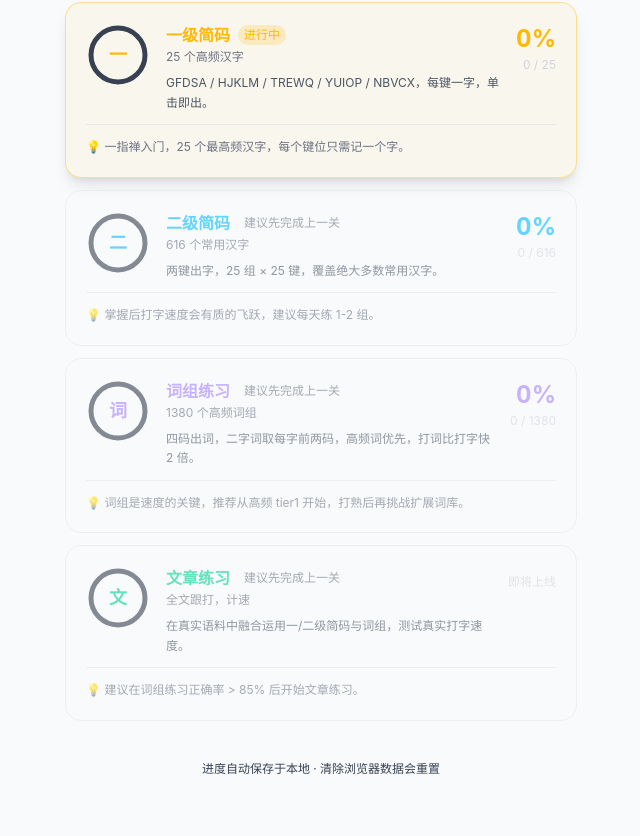
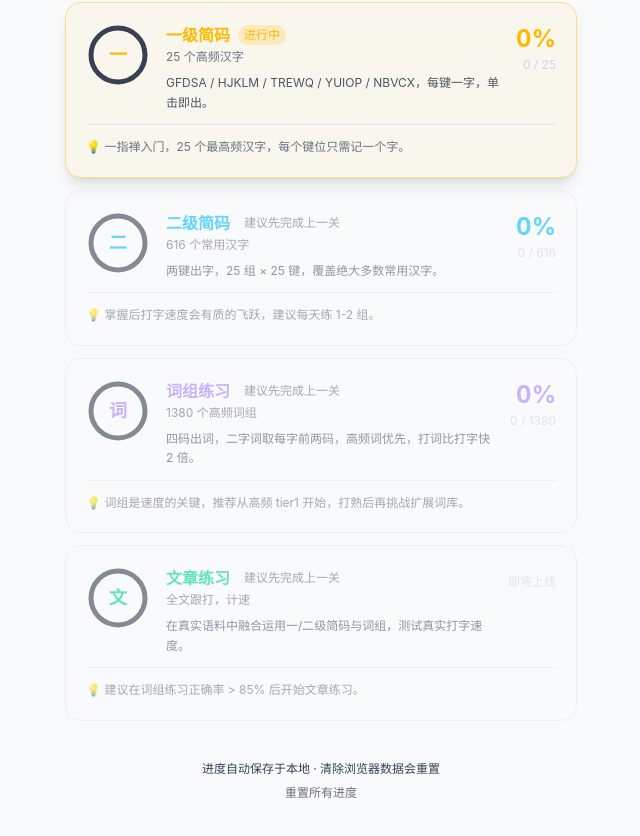
Before and after one commit to zengcyoung/wubi86-trainer, a React (Vite) app in the folder app/: page / in a window 1280 px wide. Shown: the part 332-1168 px from the top of the page, without its empty margins (319-959 px from the left). Built offline with nearby package versions, Linux system fonts and the light colour scheme.

Commit message:
feat: reset all progress button with confirm dialog on home page

```diff
--- a/app/src/pages/HomePage.tsx
+++ b/app/src/pages/HomePage.tsx
@@ -1,5 +1,7 @@
-import { useAppSelector } from '../store/hooks'
+import { useState } from 'react'
+import { useAppSelector, useAppDispatch } from '../store/hooks'
 import type { LessonKey } from '../store/progressSlice'
+import { resetLesson, resetArticleSession } from '../store/progressSlice'
 import { LEVEL1 } from '../data/level1'
 import { PHRASES_TIER1 } from '../data/phrases'
 
@@ -193,7 +195,18 @@ function StatBar({ label, value, sub }: { label: string; value: string | number;
 }
 
 export default function HomePage({ onNavigate }: { onNavigate: (page: 'level1' | 'level2' | 'phrase' | 'article') => void }) {
+  const dispatch = useAppDispatch()
   const progress = useAppSelector(s => s.progress.lessons)
+
+  const [confirmReset, setConfirmReset] = useState(false)
+
+  const handleResetAll = () => {
+    ;(['level1', 'level2', 'phrase', 'article'] as LessonKey[]).forEach(k =>
+      dispatch(resetLesson({ lesson: k }))
+    )
+    dispatch(resetArticleSession())
+    setConfirmReset(false)
+  }
 
   const level1Mastered = Object.keys(progress.level1.mastered).length
   const level2Mastered = Object.keys(progress.level2.mastered).length
@@ -257,8 +270,34 @@ export default function HomePage({ onNavigate }: { onNavigate: (page: 'level1' |
         })}
       </div>
 
-      {/* 底部一句话 */}
-      <p className="text-gray-700 text-xs mt-2">进度自动保存于本地 · 清除浏览器数据会重置</p>
+      {/* 底部：提示 + 重置按钮 */}
+      <div className="flex flex-col items-center gap-2 mt-2">
+        <p className="text-gray-700 text-xs">进度自动保存于本地 · 清除浏览器数据会重置</p>
+        {!confirmReset ? (
+          <button
+            onClick={() => setConfirmReset(true)}
+            className="text-xs text-muted hover:text-red-400 transition-colors"
+          >
+            重置所有进度
+          </button>
+        ) : (
+          <div className="flex items-center gap-3 px-4 py-2 rounded-xl border border-red-400/30 bg-red-400/5">
+            <span className="text-xs text-red-400">确定要清除全部进度吗？此操作不可恢复。</span>
+            <button
+              onClick={handleResetAll}
+              className="text-xs px-2 py-1 rounded-lg bg-red-500 text-white font-medium hover:bg-red-400 transition-colors"
+            >
+              确认重置
+            </button>
+            <button
+              onClick={() => setConfirmReset(false)}
+              className="text-xs text-muted hover:text-primary transition-colors"
+            >
+              取消
+            </button>
+          </div>
+        )}
+      </div>
     </div>
   )
 }
```
